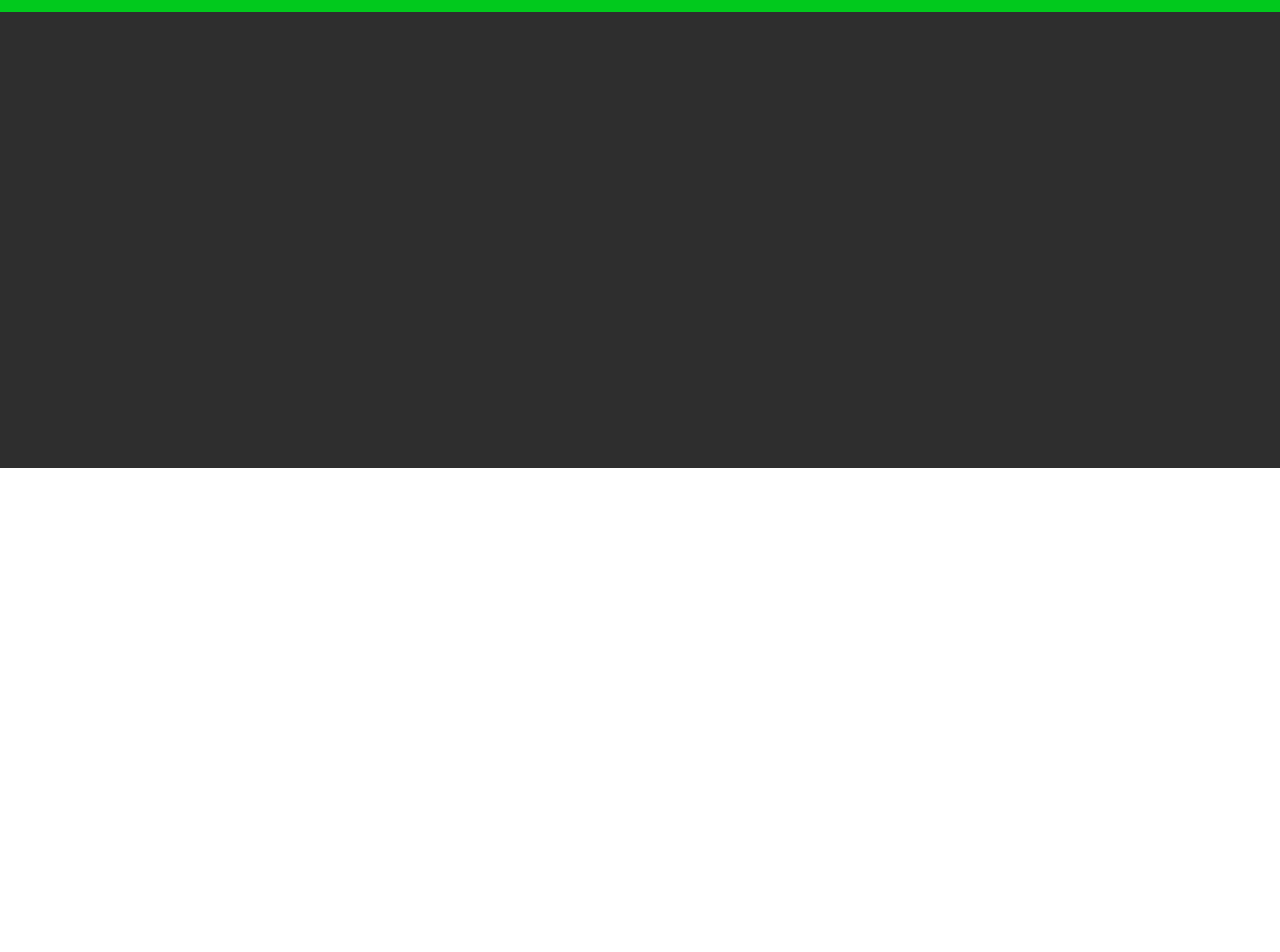
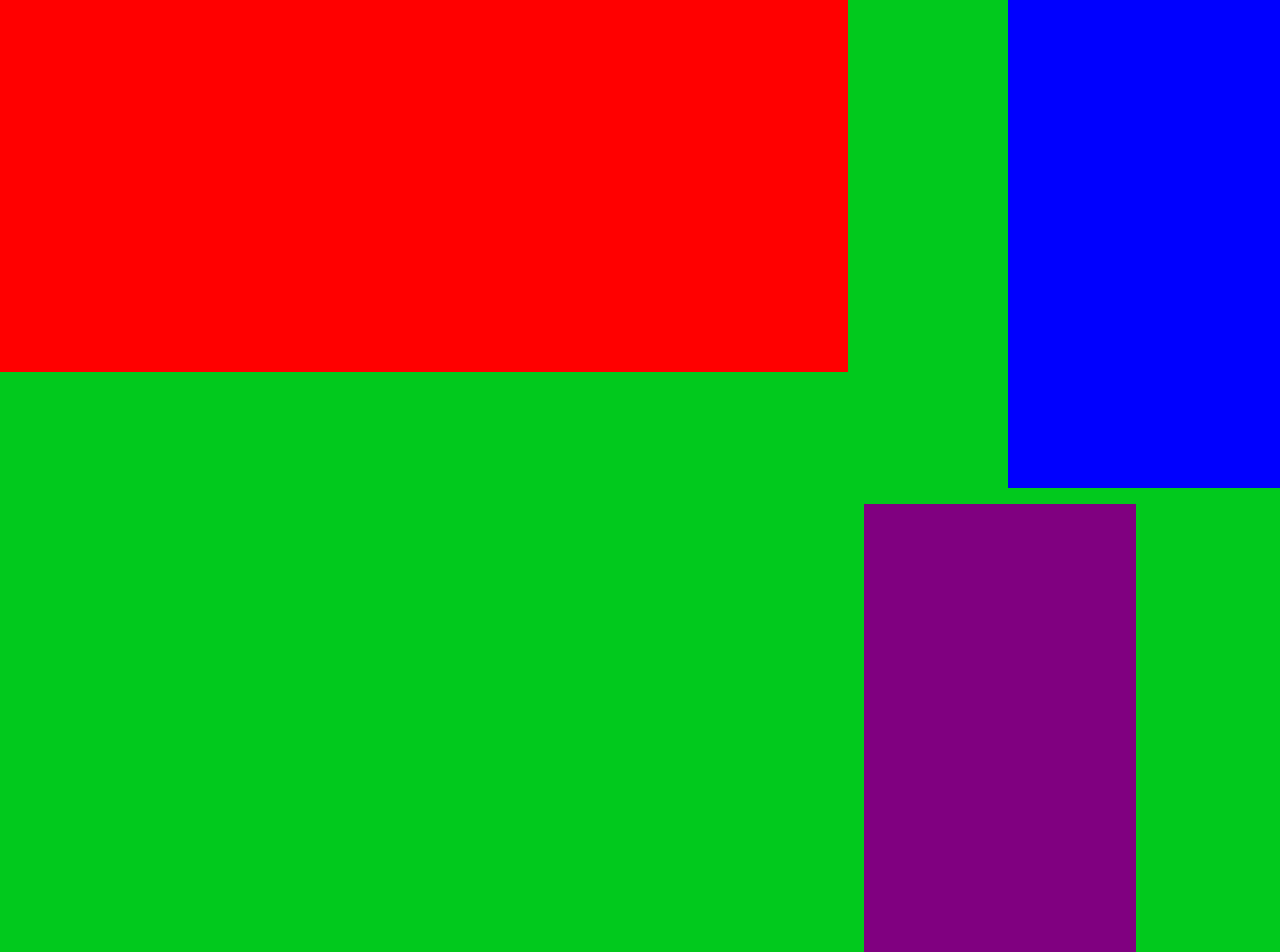
Before and after one commit to johnclimie/portfolio-2023, a Next.js app: page / in a window 1280 px wide. Shown: the part 1132-2084 px from the top of the page. Before the commit the page ends 1600 px from the top, so only its background shows below. Built offline with nearby package versions, Linux system fonts and the light colour scheme; a web font is replaced by a local one.

Commit message:
Set up Divs for grid

```diff
--- a/pages/index.js
+++ b/pages/index.js
@@ -61,7 +61,11 @@ export default function Home() {
           </div>
 
           <div className={styles.aboutMeContent}>
-            <div className={styles.aboutMeGrid}></div>
+            <div className={styles.aboutMeGrid}>
+              <div class={styles.one}></div>
+              <div class={styles.two}></div>
+              <div class={styles.three}></div>
+            </div>
           </div>
         </section>
       </main>
--- a/styles/Home.module.css
+++ b/styles/Home.module.css
@@ -165,8 +165,28 @@
 
 .aboutMeGrid {
   display: grid;
+  grid-template-columns: repeat(9, 1fr);
+  grid-auto-rows: minmax(100px, auto);
+  gap: 1rem;
   max-width: 130rem;
   width: 100%;
-  height: 20rem;
   background-color: #01c91d;
 }
+
+.one {
+  background-color: red;
+  grid-column: 1 / 7;
+  grid-row: 2/7;
+}
+
+.two {
+  background-color: blue;
+  grid-column: 8/10;
+  grid-row: 3/8;
+}
+
+.three {
+  background-color: purple;
+  grid-column: 7/9;
+  grid-row: 8/12
+}
```
